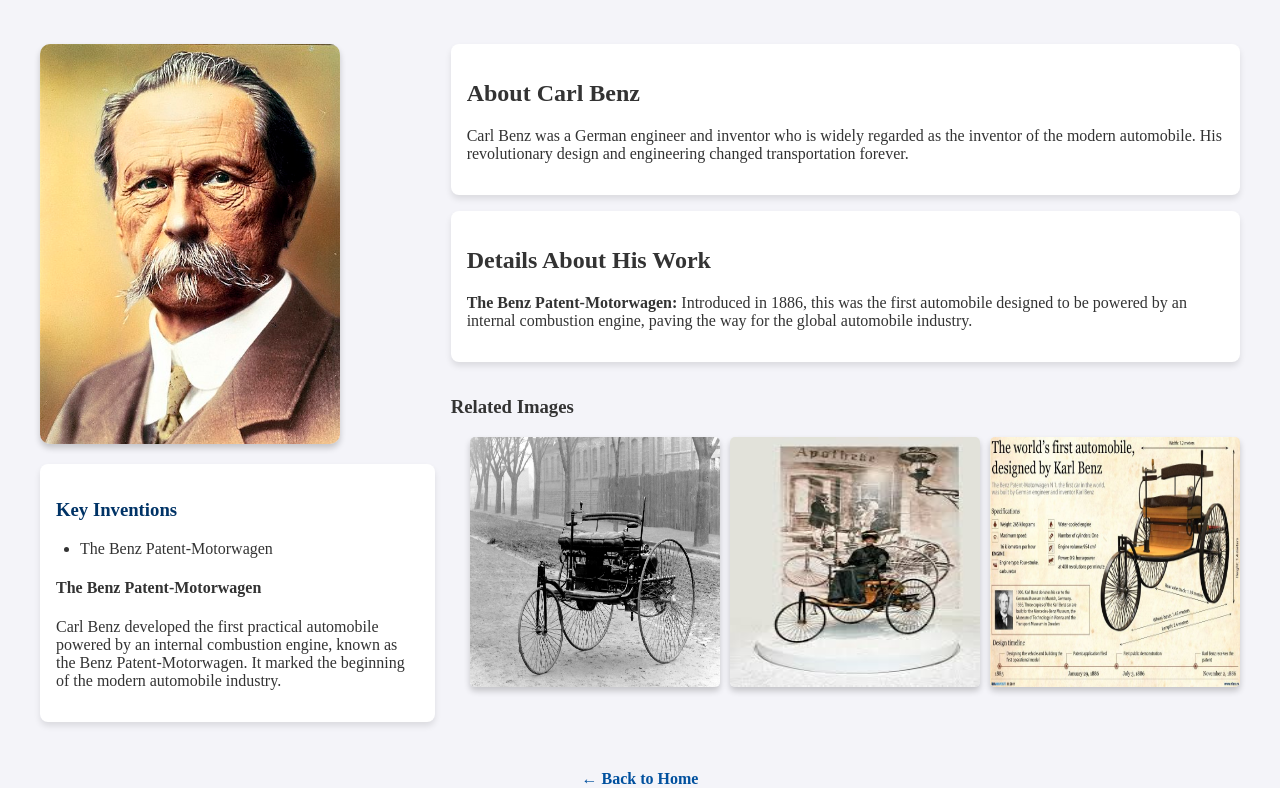
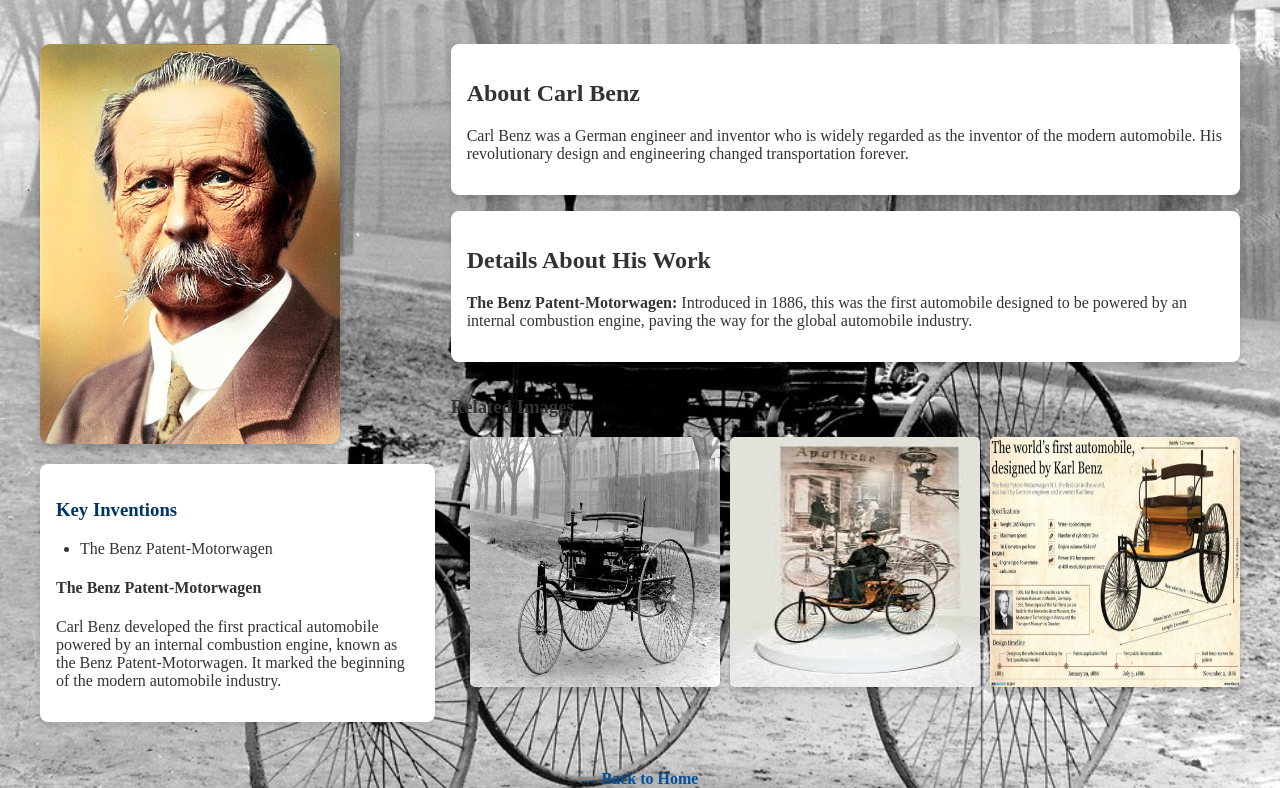
Before and after one commit to GUNAVANTH333/Famous-Inventors-S-W, a plain HTML site: page benz.html in a window 1280 px wide. Shown: the part 74-862 px from the top of the page. Drawn offline with Linux system fonts and the light colour scheme.

Commit message:
Update benz.html

```diff
--- a/benz.html
+++ b/benz.html
@@ -18,6 +18,12 @@
         body {
             margin: 0;
             background-color: #f4f4f9;
+            color: #333;
+            margin: 0;
+            background-image: url(Photos/1885benz.jpg);
+            background-size: cover;
+            background-repeat: no-repeat;
+            background-attachment: fixed;
             color: #333;
         }
 
```
